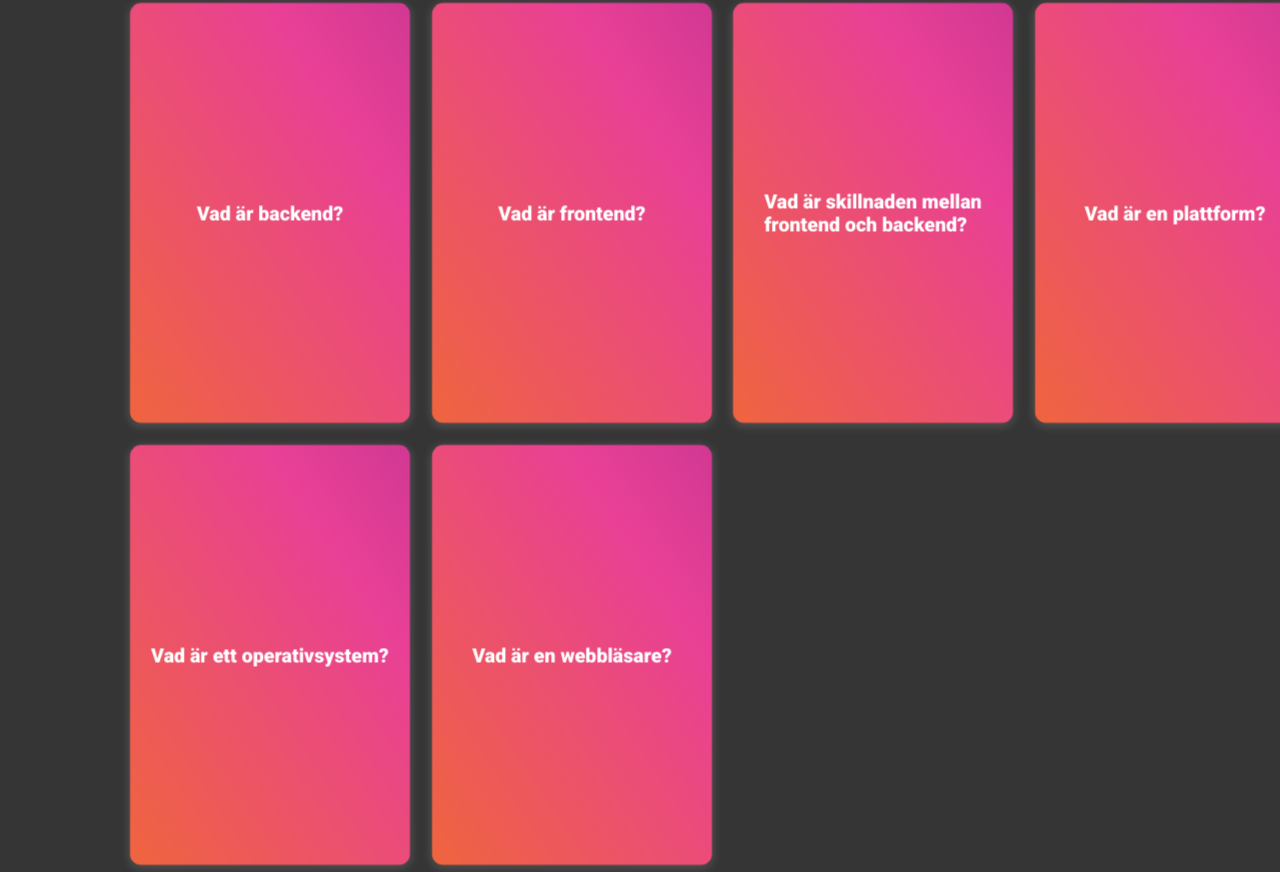
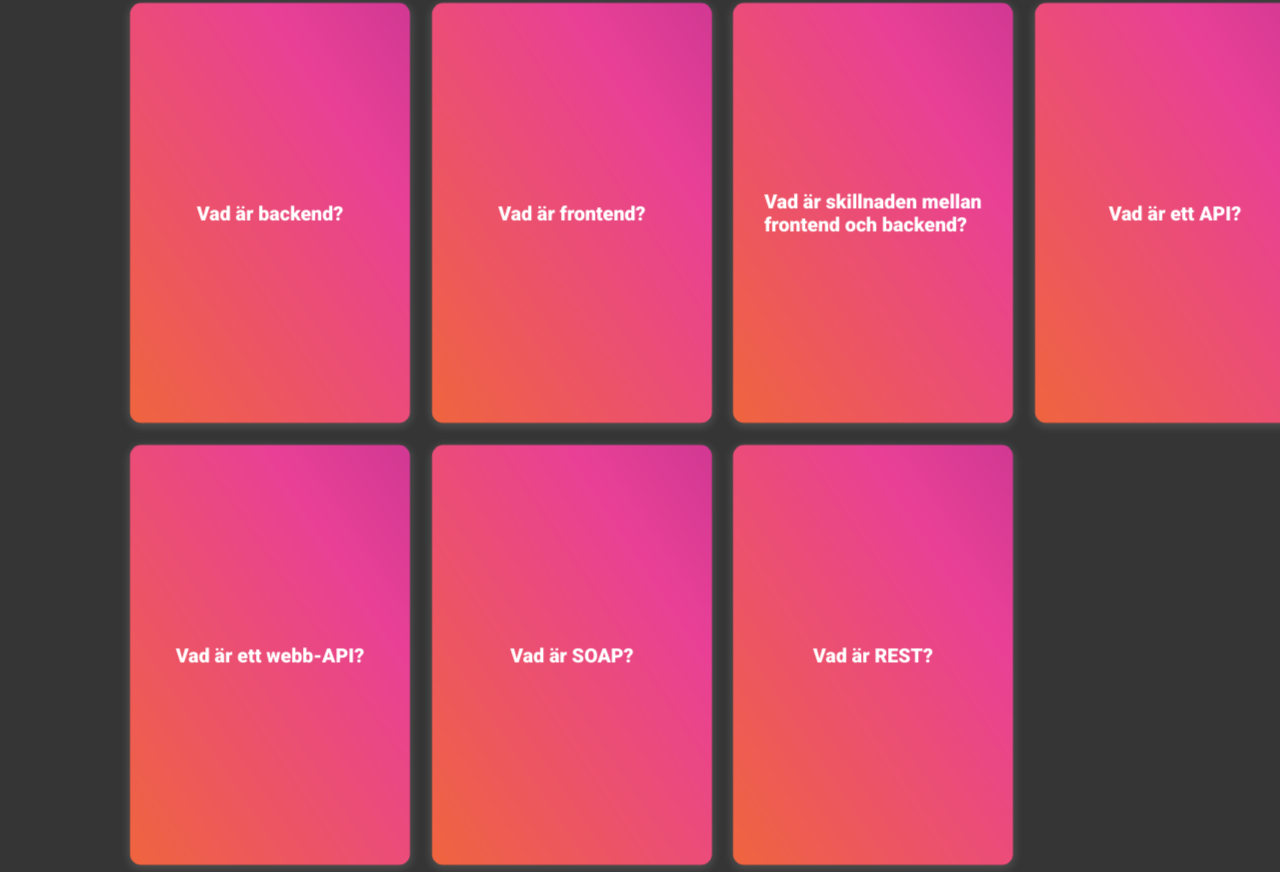
Before and after one commit to jonaslindell-th/Hemtentamen-Frontend, a plain HTML site: page del1.html in a window 1280 px wide. Shown: the part 3268-4140 px from the top of the page. Drawn offline with Linux system fonts and the light colour scheme.

Commit message:
Completed All The Ends Section

```diff
--- a/del1.html
+++ b/del1.html
@@ -434,7 +434,7 @@
                 <div class="card">
                     <div class="card__inner">
                         <div class="card__face card__face--front">
-                            <h2>Vad är en plattform?</h2>
+                            <h2>Vad är ett API?</h2>
                         </div>
                         <div class="card__face card__face--back">
                             <div class="card__content">
@@ -442,8 +442,8 @@
                                     <h2>All The Ends</h2>
                                 </div>
                                 <div class="card__body">
-                                    <h3>Vad är en plattform?</h3>
-                                    <p>En plattform är miljön som mjukvaran körs i, exempelvis operativsystem eller webbläsare.</p>
+                                    <h3>Vad är ett API?</h3>
+                                    <p>Ett API är ett datorgränssnitt som fungerar som en mellanhand för olika mjukvaror och låter dom interagera med varandra.</p>
                                 </div>
                             </div>
                         </div>
@@ -456,7 +456,7 @@
                 <div class="card">
                     <div class="card__inner">
                         <div class="card__face card__face--front">
-                            <h2>Vad är ett operativsystem?</h2>
+                            <h2>Vad är ett webb-API?</h2>
                         </div>
                         <div class="card__face card__face--back">
                             <div class="card__content">
@@ -464,8 +464,8 @@
                                     <h2>All The Ends</h2>
                                 </div>
                                 <div class="card__body">
-                                    <h3>Vad är ett operativsystem?</h3>
-                                    <p>Ett operativsystem är system mjukvara som hanterar datorns hårdvara och mjukvaruresurser och förmedlar bastjänster för program. Exempel på operativsystem är Windows och iOS.</p>
+                                    <h3>Vad är ett webb-API?</h3>
+                                    <p>Ett webb-API är nätverksbaserat och används för att skicka förfrågningar till externa webbservrar som i sin tur returnerar relevant data för förfrågan.</p>
                                 </div>
                             </div>
                         </div>
@@ -476,7 +476,7 @@
                 <div class="card">
                     <div class="card__inner">
                         <div class="card__face card__face--front">
-                            <h2>Vad är en webbläsare?</h2>
+                            <h2>Vad är SOAP?</h2>
                         </div>
                         <div class="card__face card__face--back">
                             <div class="card__content">
@@ -484,8 +484,28 @@
                                     <h2>All The Ends</h2>
                                 </div>
                                 <div class="card__body">
-                                    <h3>Vad är en webbläsare?</h3>
-                                    <p>En mjukvaruapplikation som skickar förfrågningar till en webbserver och hämtar relaterad information som sedan visas upp för användaren.  Exempel på en webbläsare är Google-chrome, Mozilla firefox, Safari.</p>
+                                    <h3>Vad är SOAP?</h3>
+                                    <p>Simple Object Acess Protocoll, är ett protokoll som gör att olika program kan kommunicera med varandra på webben och förbiser vilket operativsystem samt programspråk ett visst program körs på. SOAP är baserat på XML och är ett gemensamt samarbete mellan några olika stora företag som bland annat Microsoft och IBM.</p>
+                                </div>
+                            </div>
+                        </div>
+                    </div>
+                </div>
+            </div>
+            <div class="col span-1-of-5 card__margin new__row">
+                <div class="card">
+                    <div class="card__inner">
+                        <div class="card__face card__face--front">
+                            <h2>Vad är REST?</h2>
+                        </div>
+                        <div class="card__face card__face--back">
+                            <div class="card__content">
+                                <div class="card__header">
+                                    <h2>All The Ends</h2>
+                                </div>
+                                <div class="card__body">
+                                    <h3>Vad är REST?</h3>
+                                    <p>Representational State Transfer är ett sätt att programmera webbplatser så att de kan tillhandahålla tjänster åt andra webbplatser. Webbplatserna förses med standardiserade gränssnitt på ett sätt som påminner om hur man gör i objektorienterad programmering.</p>
                                 </div>
                             </div>
                         </div>
```
